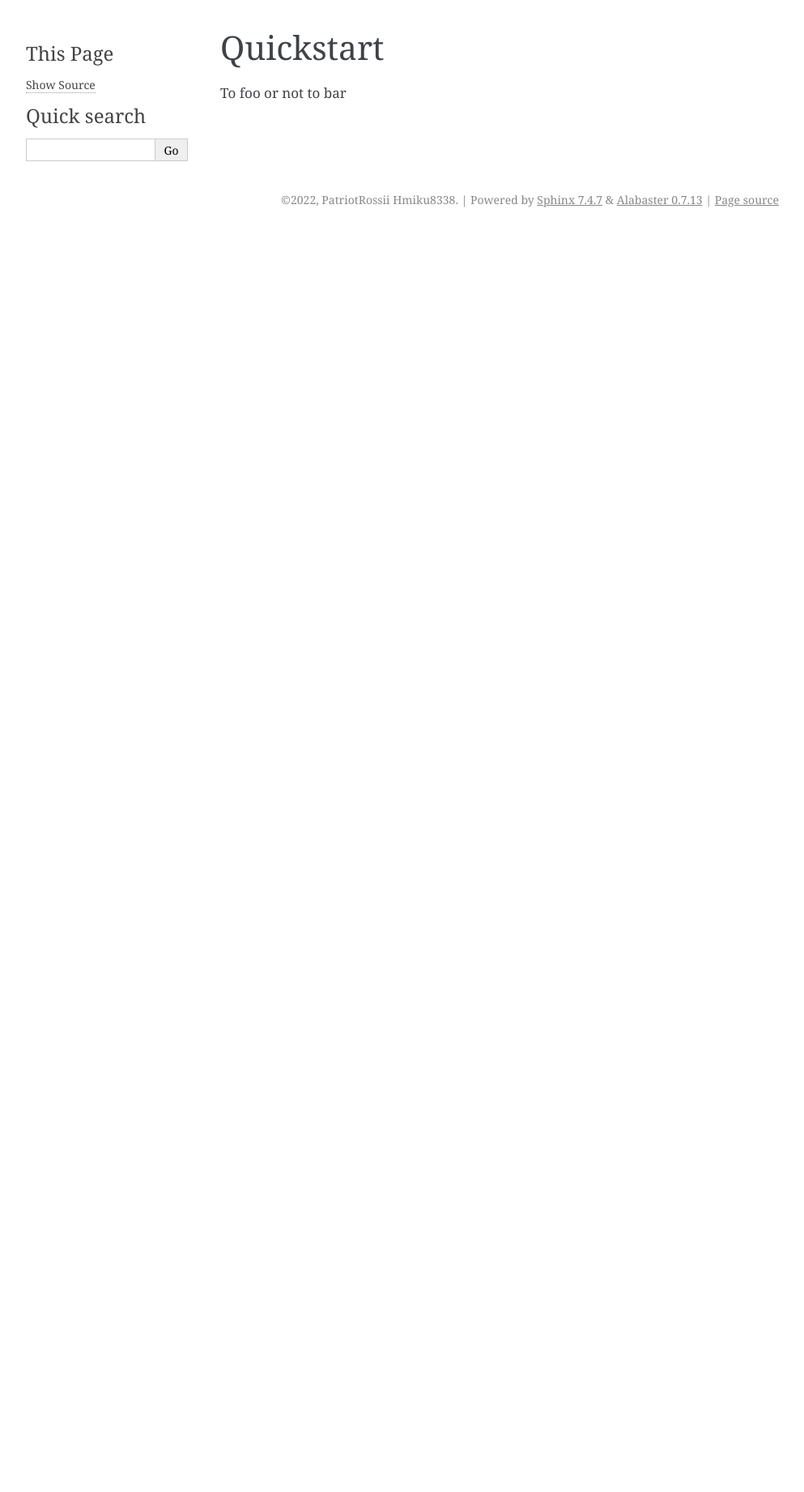
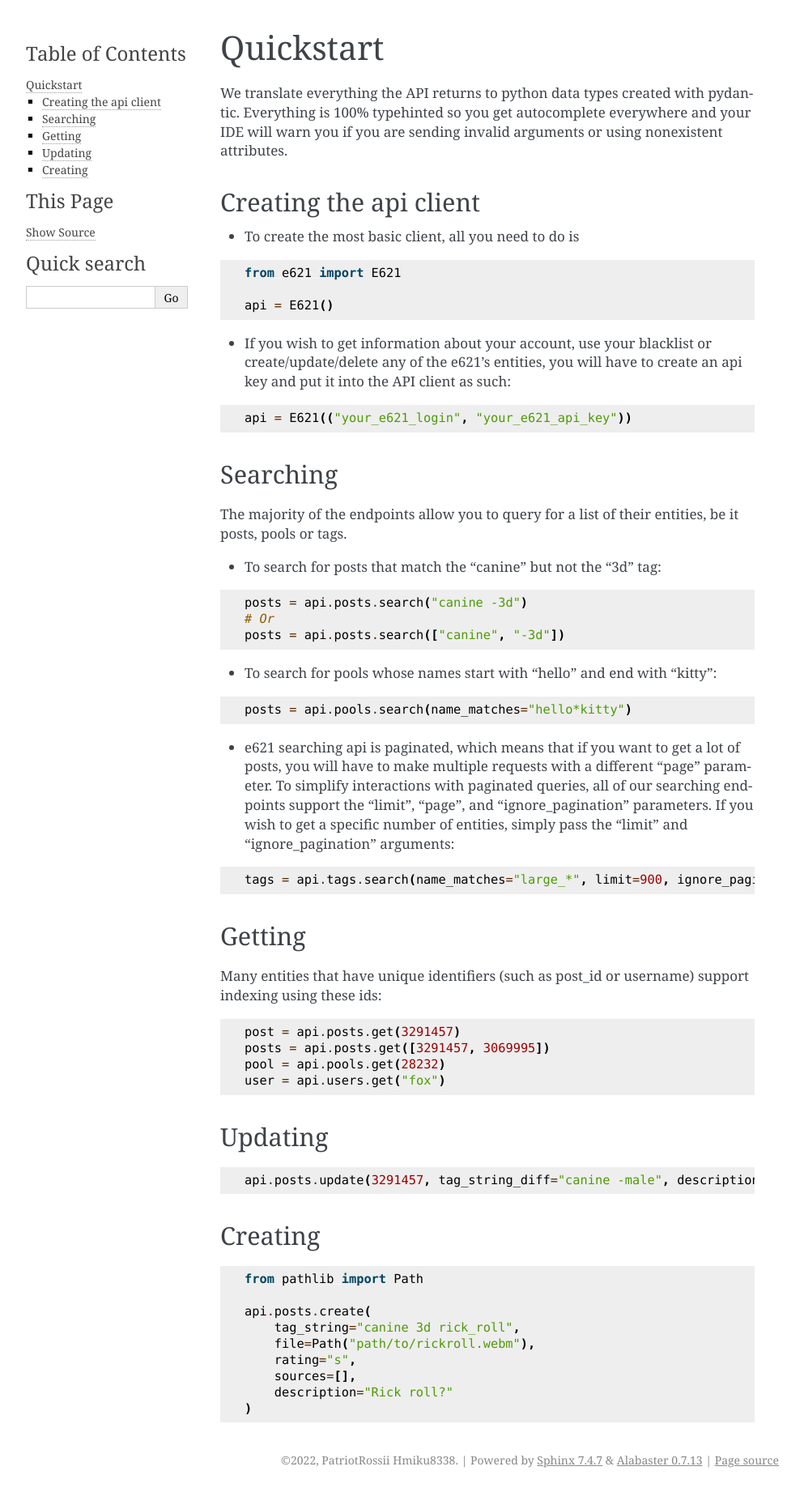
Before and after one commit to eoan-ermine/e621-py, a Sphinx documentation site: the page built from docs/quickstart.md, in a window 1280 px wide. Shown: the whole page at 81% size, without its empty margins (148-1141 px from the left). Built offline with Sphinx 7.4.7, drawn with Linux system fonts in a browser that asks for light colours; before the commit the page ends 900 px from its top, so only the background shows below that.

````diff
--- a/docs/index.rst
+++ b/docs/index.rst
@@ -6,6 +6,7 @@ Welcome to e621-py's documentation!
    :maxdepth: 2
    :caption: Contents:
 
+   installation
    quickstart
    api
    endpoints
--- a/docs/quickstart.md
+++ b/docs/quickstart.md
@@ -1,3 +1,57 @@
 # Quickstart
 
-To foo or not to bar
+We translate everything the API returns to python data types created with pydantic. Everything is 100% typehinted so you get autocomplete everywhere and your IDE will warn you if you are sending invalid arguments or using nonexistent attributes.
+
+### Creating the api client
+* To create the most basic client, all you need to do is
+```python
+from e621 import E621
+
+api = E621()
+```
+
+* If you wish to get information about your account, use your blacklist or create/update/delete any of the e621's entities, you will have to create an api key and put it into the API client as such:
+```python
+api = E621(("your_e621_login", "your_e621_api_key"))
+```
+
+### Searching
+The majority of the endpoints allow you to query for a list of their entities, be it posts, pools or tags.
+* To search for posts that match the "canine" but not the "3d" tag:
+```python
+posts = api.posts.search("canine -3d")
+# Or
+posts = api.posts.search(["canine", "-3d"])
+```
+* To search for pools whose names start with "hello" and end with "kitty":
+```python
+posts = api.pools.search(name_matches="hello*kitty")
+```
+* e621 searching api is paginated, which means that if you want to get a lot of posts, you will have to make multiple requests with a different "page" parameter. To simplify interactions with paginated queries, all of our searching endpoints support the "limit", "page", and "ignore_pagination" parameters. If you wish to get a specific number of entities, simply pass the "limit" and "ignore_pagination" arguments:
+```python
+tags = api.tags.search(name_matches="large_*", limit=900, ignore_pagination=True)
+```
+### Getting
+Many entities that have unique identifiers (such as post_id or username) support indexing using these ids:
+```python
+post = api.posts.get(3291457)
+posts = api.posts.get([3291457, 3069995])
+pool = api.pools.get(28232)
+user = api.users.get("fox")
+```
+### Updating
+```python
+api.posts.update(3291457, tag_string_diff="canine -male", description="Rick roll?")
+```
+### Creating
+```python
+from pathlib import Path
+
+api.posts.create(
+    tag_string="canine 3d rick_roll",
+    file=Path("path/to/rickroll.webm"),
+    rating="s",
+    sources=[],
+    description="Rick roll?"
+)
+```
--- a/pyproject.toml
+++ b/pyproject.toml
@@ -1,7 +1,6 @@
 [tool.poetry]
-name = "e621-temp"
-packages = [{ include = "e621" }]
-version = "0.0.3"
+name = "e621"
+version = "0.0.6"
 description = "e621.net API wrapper written in Python"
 authors = ["PatriotRossii <patriotrossii2019@mail.ru>"]
 license = "MIT"
````
Also changed, not shown: README.md (+64 -12 lines), docs/installation.md (added, +4 -0 lines), 3 other files.
